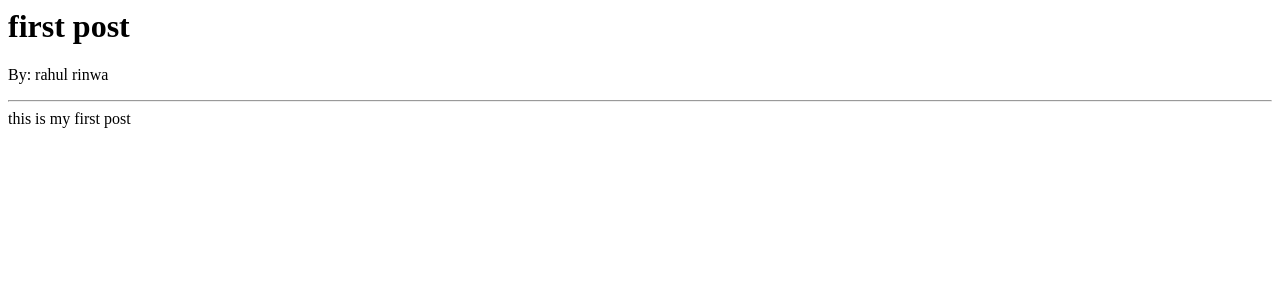
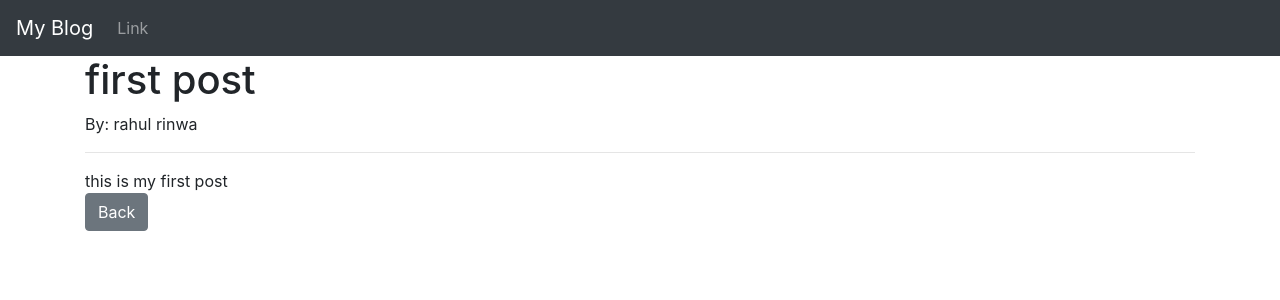
Before and after one commit to rahul01281/blog-project, a Django app: page /article/1 in a window 1280 px wide. Shown: the top 300 px of the page. Run offline with Django 3.2, Linux system fonts and the light colour scheme; data comes from the database, SQL or seed files in the repository.

Commit message:
bootstrap home and article_detail page

```diff
--- a/blog/templates/article_detail.html
+++ b/blog/templates/article_detail.html
@@ -1,6 +1,18 @@
+{% extends "base.html"%}
+
+{% block title %}{{ post.title }}{% endblock %}
+
+{% block content %}
+
 <h1>{{ post.title }}</h1>
 <p>By: {{ post.author.first_name }} {{ post.author.last_name }}</p>
 
 <hr>
 
 {{ post.body }}
+
+<br>
+
+<a href="{% url 'home' %}" class="btn btn-secondary">Back</a>
+
+{% endblock %}
--- /dev/null
+++ b/blog/templates/base.html
@@ -0,0 +1,41 @@
+<!doctype html>
+<html lang="en">
+  <head>
+    <meta charset="utf-8">
+    <meta name="viewport" content="width=device-width, initial-scale=1, shrink-to-fit=no">
+
+    <link rel="stylesheet" href="https://cdn.jsdelivr.net/npm/bootstrap@4.5.3/dist/css/bootstrap.min.css" integrity="sha384-TX8t27EcRE3e/ihU7zmQxVncDAy5uIKz4rEkgIXeMed4M0jlfIDPvg6uqKI2xXr2" crossorigin="anonymous">
+
+    <title>{% block title %}My Blog{% endblock %}</title>
+  </head>
+  <body>
+
+    <nav class="navbar navbar-expand-lg navbar-dark bg-dark">
+        <a class="navbar-brand" href="{% url 'home' %}">My Blog</a>
+        <button class="navbar-toggler" type="button" data-toggle="collapse" data-target="#navbarSupportedContent" aria-controls="navbarSupportedContent" aria-expanded="false" aria-label="Toggle navigation">
+          <span class="navbar-toggler-icon"></span>
+        </button>
+
+        <div class="collapse navbar-collapse" id="navbarSupportedContent">
+          <ul class="navbar-nav mr-auto">
+
+            <li class="nav-item">
+              <a class="nav-link" href="#">Link</a>
+            </li>
+
+          </ul>
+
+        </div>
+      </nav>
+
+    <div class="container">
+        {% block content %}
+
+        {% endblock %}
+    </div>
+
+    <script src="https://code.jquery.com/jquery-3.5.1.slim.min.js" integrity="sha384-DfXdz2htPH0lsSSs5nCTpuj/zy4C+OGpamoFVy38MVBnE+IbbVYUew+OrCXaRkfj" crossorigin="anonymous"></script>
+    <script src="https://cdn.jsdelivr.net/npm/bootstrap@4.5.3/dist/js/bootstrap.bundle.min.js" integrity="sha384-ho+j7jyWK8fNQe+A12Hb8AhRq26LrZ/JpcUGGOn+Y7RsweNrtN/tE3MoK7ZeZDyx" crossorigin="anonymous"></script>
+
+  </body>
+</html>
--- a/blog/templates/home.html
+++ b/blog/templates/home.html
@@ -1,3 +1,7 @@
+{% extends "base.html"%}
+
+{% block content%}
+
 <h1>Posts</h1>
 <ul>
     {% for post in object_list %}
@@ -7,3 +11,5 @@
 
     {% endfor %}
 </ul>
+
+{% endblock %}
```
